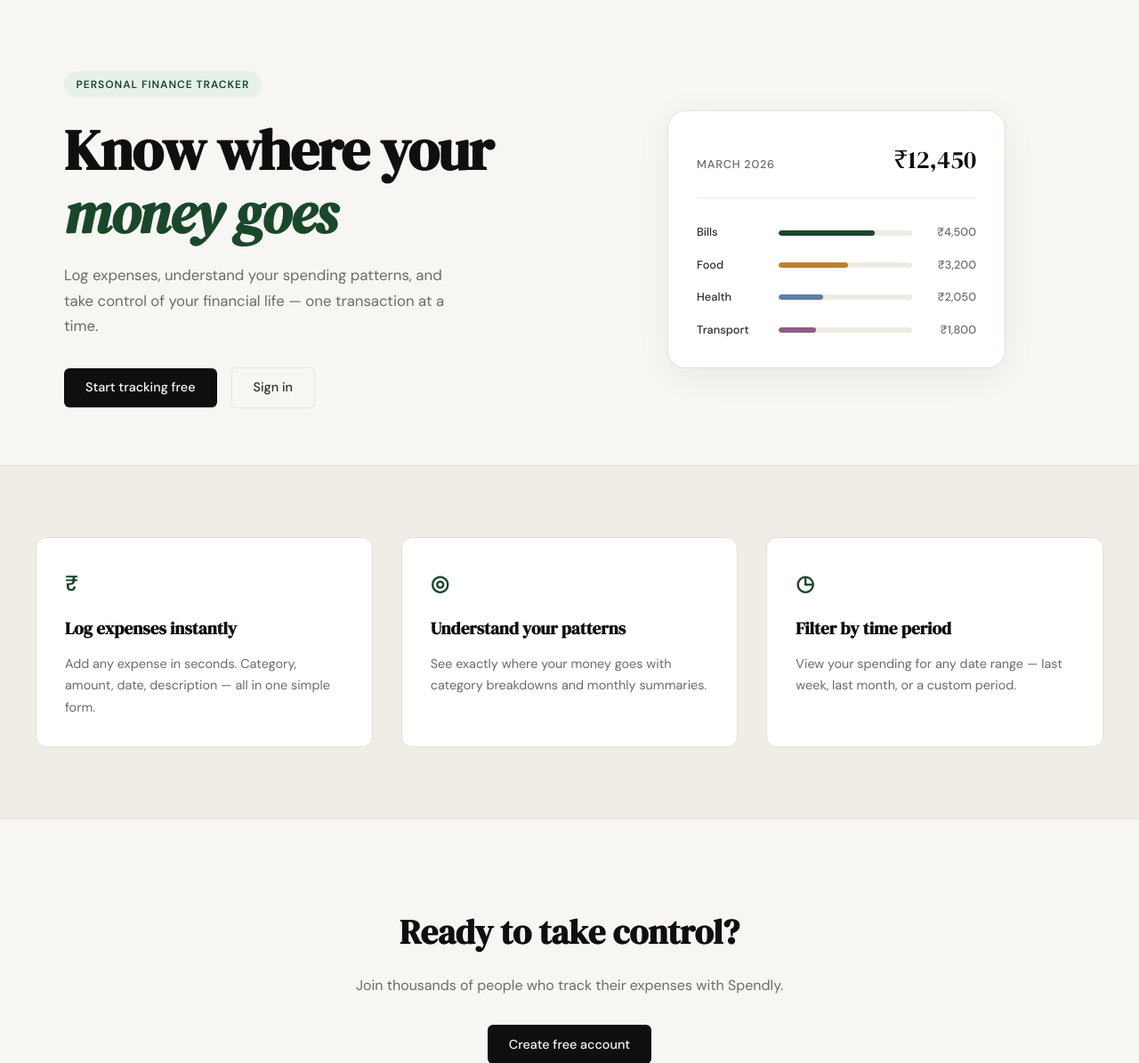
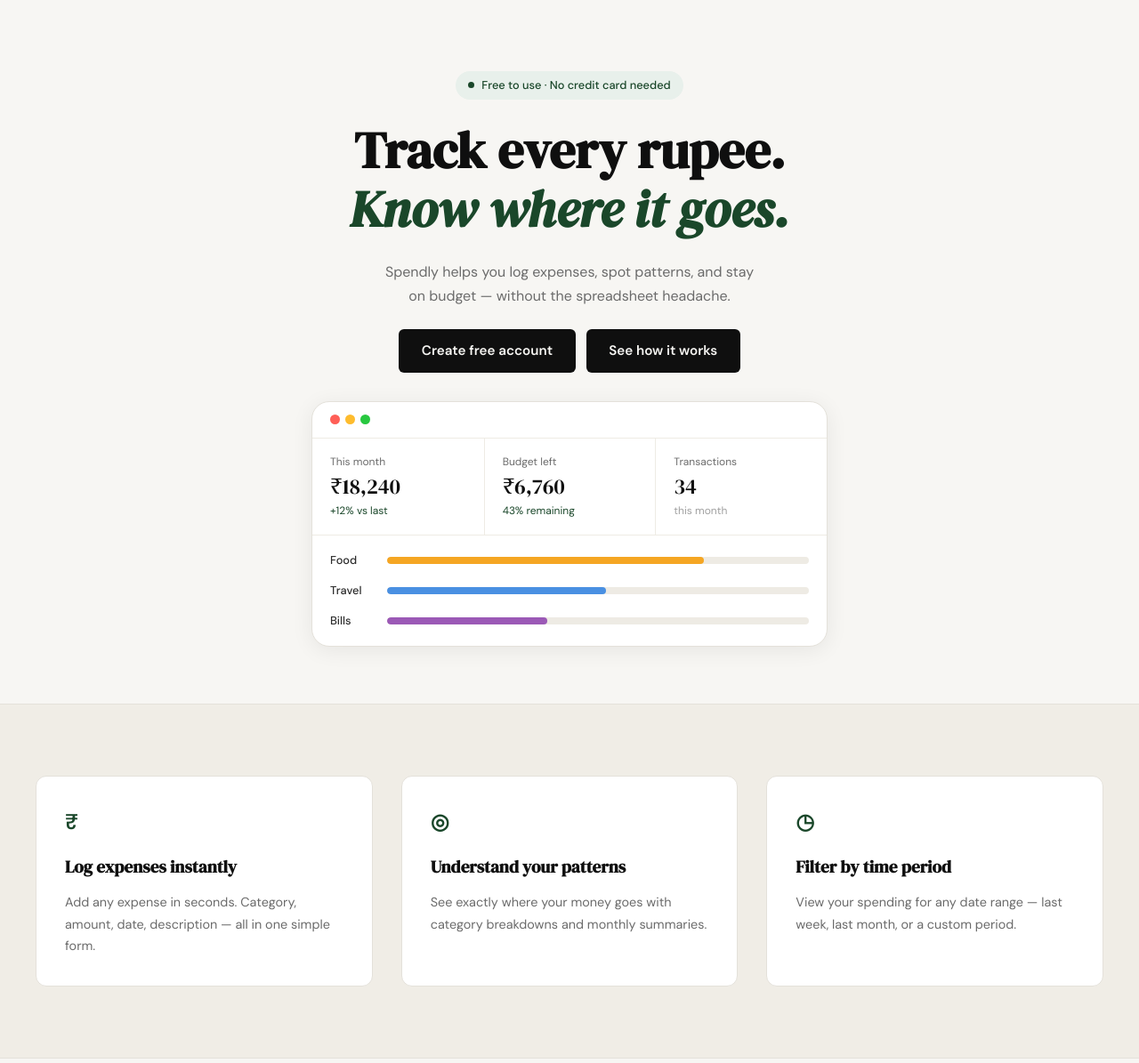
Before and after one commit to Raja-718/expansio, a Flask app: page / in a window 1280 px wide. Shown: the part 61-1256 px from the top of the page at 89% size. Run offline with Flask 3, Linux system fonts and the light colour scheme.

Commit message:
landing: redesign hero section to match mockup

```diff
--- /dev/null
+++ b/static/css/landing.css
@@ -0,0 +1,215 @@
+/* ------------------------------------------------------------------ */
+/* Hero — centered layout                                              */
+/* ------------------------------------------------------------------ */
+
+.hero {
+    display: block;
+    padding: 5rem 2rem 4rem;
+    text-align: center;
+    background: var(--paper);
+}
+
+.hero-center {
+    max-width: 640px;
+    margin: 0 auto;
+    display: flex;
+    flex-direction: column;
+    align-items: center;
+    gap: 1.5rem;
+}
+
+/* Pill badge */
+.hero-pill {
+    display: inline-flex;
+    align-items: center;
+    gap: 0.5rem;
+    background: var(--accent-light);
+    color: var(--accent);
+    font-size: 0.8rem;
+    font-weight: 500;
+    padding: 0.35rem 0.9rem;
+    border-radius: 999px;
+}
+
+.hero-pill-dot {
+    width: 7px;
+    height: 7px;
+    border-radius: 50%;
+    background: var(--accent);
+    flex-shrink: 0;
+}
+
+/* Heading */
+.hero-heading {
+    font-family: var(--font-display);
+    font-size: clamp(2.4rem, 5vw, 3.6rem);
+    line-height: 1.15;
+    color: var(--ink);
+    margin: 0;
+}
+
+.hero-heading-accent {
+    color: var(--accent);
+    font-style: italic;
+}
+
+/* Subtitle */
+.hero-desc {
+    font-size: 1rem;
+    color: var(--ink-muted);
+    line-height: 1.7;
+    max-width: 480px;
+}
+
+/* Buttons */
+.hero-btns {
+    display: flex;
+    align-items: center;
+    gap: 0.75rem;
+    flex-wrap: wrap;
+    justify-content: center;
+}
+
+.btn-hero-primary {
+    display: inline-block;
+    background: var(--ink);
+    color: var(--paper);
+    padding: 0.75rem 1.6rem;
+    border-radius: var(--radius-sm);
+    font-family: var(--font-body);
+    font-size: 0.95rem;
+    font-weight: 600;
+    text-decoration: none;
+    transition: background 0.2s;
+}
+
+.btn-hero-primary:hover { background: var(--ink-soft); }
+
+.btn-hero-secondary {
+    display: inline-block;
+    background: var(--ink);
+    color: var(--paper);
+    padding: 0.75rem 1.6rem;
+    border-radius: var(--radius-sm);
+    font-family: var(--font-body);
+    font-size: 0.95rem;
+    font-weight: 600;
+    text-decoration: none;
+    transition: background 0.2s;
+}
+
+.btn-hero-secondary:hover { background: var(--ink-soft); }
+
+/* Dashboard mockup */
+.hero-dash {
+    width: 100%;
+    max-width: 580px;
+    background: var(--paper-card);
+    border: 1px solid var(--border);
+    border-radius: var(--radius-lg);
+    overflow: hidden;
+    box-shadow: 0 4px 24px rgba(0, 0, 0, 0.07);
+    text-align: left;
+    margin-top: 0.5rem;
+}
+
+/* Window chrome dots */
+.dash-chrome {
+    display: flex;
+    align-items: center;
+    gap: 6px;
+    padding: 0.9rem 1.25rem;
+    border-bottom: 1px solid var(--border-soft);
+}
+
+.dash-dot {
+    width: 11px;
+    height: 11px;
+    border-radius: 50%;
+}
+
+.dash-dot-red    { background: #ff5f57; }
+.dash-dot-yellow { background: #febc2e; }
+.dash-dot-green  { background: #28c840; }
+
+/* Stat cards row */
+.dash-stats {
+    display: grid;
+    grid-template-columns: repeat(3, 1fr);
+    border-bottom: 1px solid var(--border-soft);
+}
+
+.dash-stat {
+    padding: 1.1rem 1.25rem;
+    display: flex;
+    flex-direction: column;
+    gap: 0.2rem;
+}
+
+.dash-stat + .dash-stat {
+    border-left: 1px solid var(--border-soft);
+}
+
+.dash-stat-label {
+    font-size: 0.75rem;
+    color: var(--ink-muted);
+}
+
+.dash-stat-value {
+    font-family: var(--font-display);
+    font-size: 1.5rem;
+    color: var(--ink);
+    line-height: 1.2;
+}
+
+.dash-stat-sub {
+    font-size: 0.75rem;
+    color: var(--ink-faint);
+}
+
+.dash-green { color: var(--accent); }
+
+/* Bar chart */
+.dash-bars {
+    padding: 1.1rem 1.25rem;
+    display: flex;
+    flex-direction: column;
+    gap: 0.85rem;
+}
+
+.dash-bar-row {
+    display: grid;
+    grid-template-columns: 52px 1fr;
+    align-items: center;
+    gap: 0.75rem;
+}
+
+.dash-bar-label {
+    font-size: 0.8rem;
+    color: var(--ink-soft);
+    font-weight: 500;
+}
+
+.dash-bar-track {
+    height: 8px;
+    background: var(--border-soft);
+    border-radius: 999px;
+    overflow: hidden;
+}
+
+.dash-bar {
+    height: 100%;
+    border-radius: 999px;
+}
+
+/* ------------------------------------------------------------------ */
+/* Responsive                                                          */
+/* ------------------------------------------------------------------ */
+
+@media (max-width: 600px) {
+    .hero { padding: 3.5rem 1.25rem 3rem; }
+    .hero-heading { font-size: 2rem; }
+    .hero-desc br { display: none; }
+    .dash-stats { grid-template-columns: 1fr; }
+    .dash-stat + .dash-stat { border-left: none; border-top: 1px solid var(--border-soft); }
+}
--- a/templates/landing.html
+++ b/templates/landing.html
@@ -2,59 +2,71 @@
 
 {% block title %}Spendly — Track Every Rupee{% endblock %}
 
+{% block head %}
+<link rel="stylesheet" href="{{ url_for('static', filename='css/landing.css') }}">
+{% endblock %}
+
 {% block content %}
 
 <section class="hero">
-    <div class="hero-inner">
-        <div class="hero-badge">Personal Finance Tracker</div>
-        <h1 class="hero-title">
-            Know where your<br>
-            <em>money goes</em>
+    <div class="hero-center">
+        <div class="hero-pill">
+            <span class="hero-pill-dot"></span>
+            Free to use · No credit card needed
+        </div>
+        <h1 class="hero-heading">
+            Track every rupee.<br>
+            <span class="hero-heading-accent">Know where it goes.</span>
         </h1>
-        <p class="hero-subtitle">
-            Log expenses, understand your spending patterns,
-            and take control of your financial life —
-            one transaction at a time.
+        <p class="hero-desc">
+            Spendly helps you log expenses, spot patterns, and stay<br>
+            on budget — without the spreadsheet headache.
         </p>
-        <div class="hero-actions">
-            <a href="{{ url_for('register') }}" class="btn-primary">Start tracking free</a>
-            <a href="{{ url_for('login') }}" class="btn-ghost">Sign in</a>
+        <div class="hero-btns">
+            <a href="{{ url_for('register') }}" class="btn-hero-primary">Create free account</a>
+            <a href="{{ url_for('login') }}" class="btn-hero-secondary">See how it works</a>
         </div>
-    </div>
-    <div class="hero-visual">
-        <div class="mock-card">
-            <div class="mock-card-header">
-                <span class="mock-label">March 2026</span>
-                <span class="mock-total">₹12,450</span>
+        <div class="hero-dash">
+            <div class="dash-chrome">
+                <span class="dash-dot dash-dot-red"></span>
+                <span class="dash-dot dash-dot-yellow"></span>
+                <span class="dash-dot dash-dot-green"></span>
             </div>
-            <div class="mock-bars">
-                <div class="mock-bar-row">
-                    <span class="mock-cat">Bills</span>
-                    <div class="mock-bar-track">
-                        <div class="mock-bar" style="width: 72%"></div>
+            <div class="dash-stats">
+                <div class="dash-stat">
+                    <span class="dash-stat-label">This month</span>
+                    <span class="dash-stat-value">₹18,240</span>
+                    <span class="dash-stat-sub dash-green">+12% vs last</span>
+                </div>
+                <div class="dash-stat">
+                    <span class="dash-stat-label">Budget left</span>
+                    <span class="dash-stat-value">₹6,760</span>
+                    <span class="dash-stat-sub dash-green">43% remaining</span>
+                </div>
+                <div class="dash-stat">
+                    <span class="dash-stat-label">Transactions</span>
+                    <span class="dash-stat-value">34</span>
+                    <span class="dash-stat-sub">this month</span>
+                </div>
+            </div>
+            <div class="dash-bars">
+                <div class="dash-bar-row">
+                    <span class="dash-bar-label">Food</span>
+                    <div class="dash-bar-track">
+                        <div class="dash-bar" style="width: 75%; background: #f5a623;"></div>
                     </div>
-                    <span class="mock-amt">₹4,500</span>
                 </div>
-                <div class="mock-bar-row">
-                    <span class="mock-cat">Food</span>
-                    <div class="mock-bar-track">
-                        <div class="mock-bar mock-bar-2" style="width: 52%"></div>
+                <div class="dash-bar-row">
+                    <span class="dash-bar-label">Travel</span>
+                    <div class="dash-bar-track">
+                        <div class="dash-bar" style="width: 52%; background: #4a90e2;"></div>
                     </div>
-                    <span class="mock-amt">₹3,200</span>
                 </div>
-                <div class="mock-bar-row">
-                    <span class="mock-cat">Health</span>
-                    <div class="mock-bar-track">
-                        <div class="mock-bar mock-bar-3" style="width: 33%"></div>
+                <div class="dash-bar-row">
+                    <span class="dash-bar-label">Bills</span>
+                    <div class="dash-bar-track">
+                        <div class="dash-bar" style="width: 38%; background: #9b59b6;"></div>
                     </div>
-                    <span class="mock-amt">₹2,050</span>
-                </div>
-                <div class="mock-bar-row">
-                    <span class="mock-cat">Transport</span>
-                    <div class="mock-bar-track">
-                        <div class="mock-bar mock-bar-4" style="width: 28%"></div>
-                    </div>
-                    <span class="mock-amt">₹1,800</span>
                 </div>
             </div>
         </div>
```
